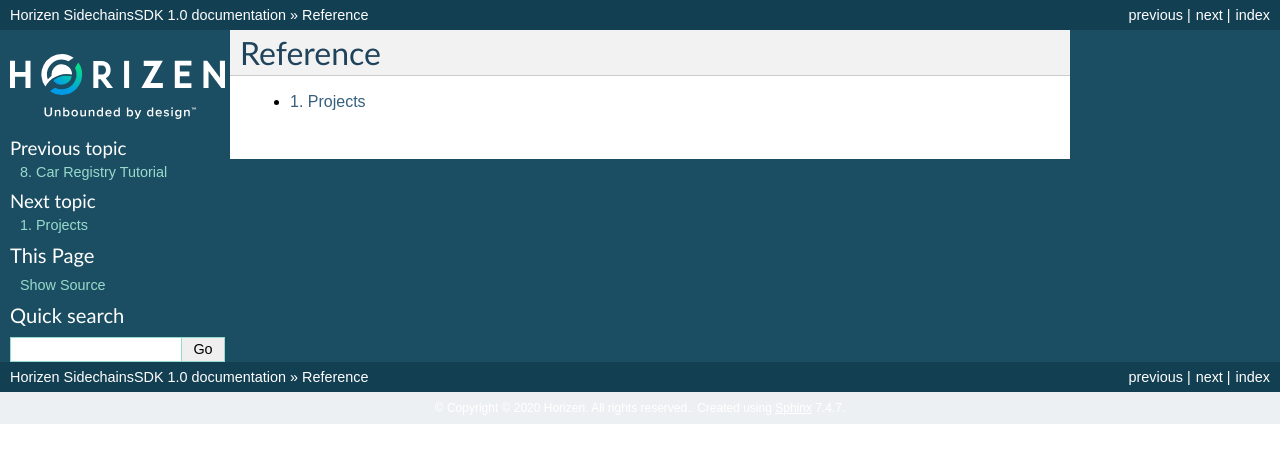
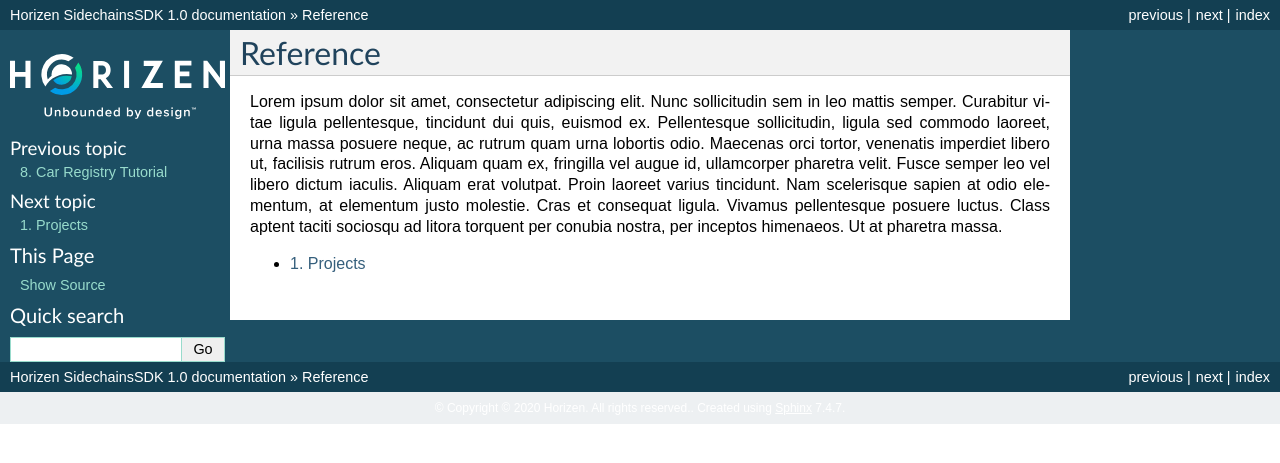
Before and after one commit to megaluck/documentation, a Sphinx documentation site: the page built from docs/reference/index.rst, in a window 1280 px wide. Shown: the top 463 px of the page. Built offline with Sphinx 7.4.7, drawn with Linux system fonts in a browser that asks for light colours.

Commit message:
Update index.rst

```diff
--- a/docs/reference/index.rst
+++ b/docs/reference/index.rst
@@ -1,8 +1,10 @@
 .. _reference:
+
 #########
 Reference
 #########
 
+Lorem ipsum dolor sit amet, consectetur adipiscing elit. Nunc sollicitudin sem in leo mattis semper. Curabitur vitae ligula pellentesque, tincidunt dui quis, euismod ex. Pellentesque sollicitudin, ligula sed commodo laoreet, urna massa posuere neque, ac rutrum quam urna lobortis odio. Maecenas orci tortor, venenatis imperdiet libero ut, facilisis rutrum eros. Aliquam quam ex, fringilla vel augue id, ullamcorper pharetra velit. Fusce semper leo vel libero dictum iaculis. Aliquam erat volutpat. Proin laoreet varius tincidunt. Nam scelerisque sapien at odio elementum, at elementum justo molestie. Cras et consequat ligula. Vivamus pellentesque posuere luctus. Class aptent taciti sociosqu ad litora torquent per conubia nostra, per inceptos himenaeos. Ut at pharetra massa.
 
 .. toctree::
     :maxdepth: 2
```
